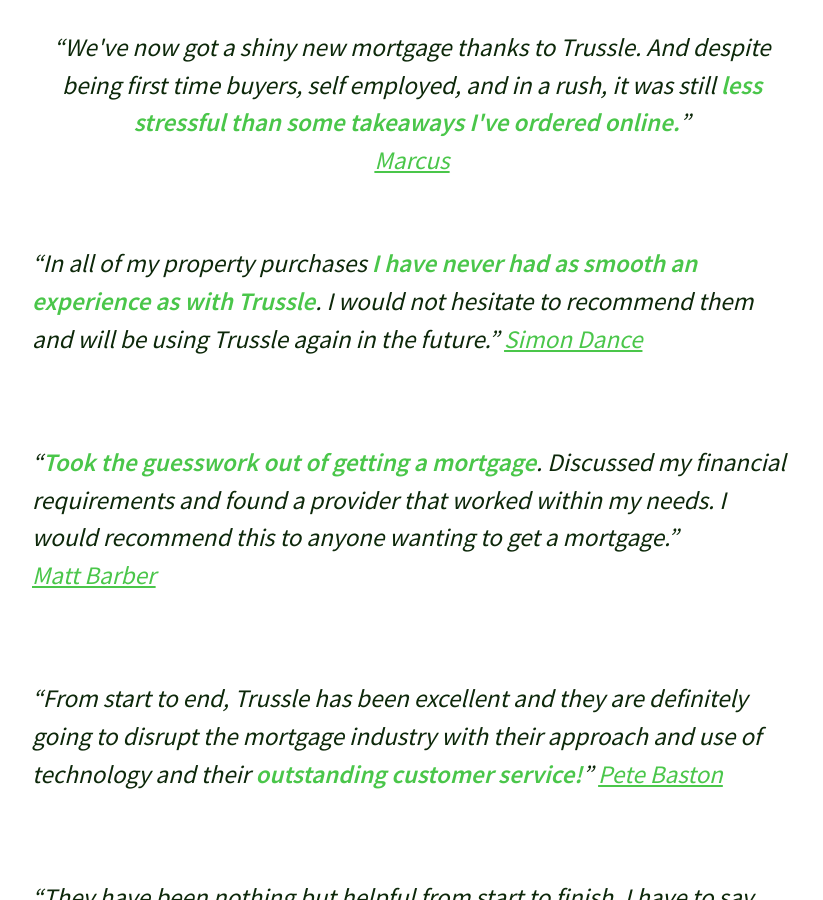
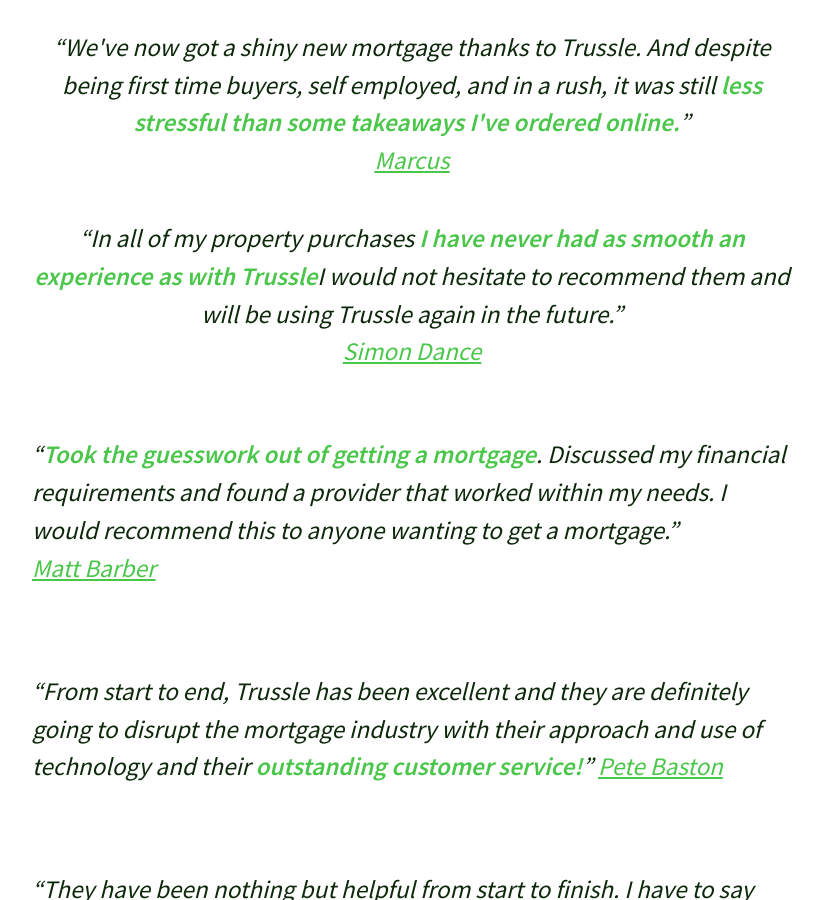
Before and after one commit to olitrussle/blog, a Jekyll site: the page built from _posts/2017-03-03-celebrating-100-reviews-our-7-favourites.md, in a window 1280 px wide and 900 px high, scrolled down 1689 px. Shown: the whole window, without its empty margins (228-1051 px from the left). Built offline with Jekyll 4.4.1, drawn with Linux system fonts in a browser that asks for light colours.

Commit message:
Updated 2017-03-03-celebrating-100-reviews-our-7-favourites.md

```diff
--- a/_posts/2017-03-03-celebrating-100-reviews-our-7-favourites.md
+++ b/_posts/2017-03-03-celebrating-100-reviews-our-7-favourites.md
@@ -32,7 +32,15 @@
     <br/>
     <a href="https://www.trustpilot.com/reviews/5879ec6d8a103103cc1b209a">Marcus</a>
 
-> "In all of my property purchases **<span style="color:#4AC64A">I have never had as smooth an experience as with Trussle</span>**. I would not hesitate to recommend them and  will be using Trussle again in the future." [Simon Dance](https://www.trustpilot.com/reviews/5888b3e37b45660ac890214d)
+> <div style="text-align: center">
+    “In all of my property purchases <span style="font-weight: bold; color:#4AC64A">I have never had as smooth an experience as with Trussle</span>I would not hesitate to recommend them and  will be using Trussle again in the future.”
+    <br/>
+    <a href="https://www.trustpilot.com/reviews/5888b3e37b45660ac890214d">Simon Dance</a>
+
+
+
+
+
 
 > "**<span style="color:#4AC64A">Took the guesswork out of getting a mortgage</span>**. Discussed my financial requirements and found a provider that worked within my needs. I would recommend this to anyone wanting to get a mortgage." [Matt Barber](https://www.trustpilot.com/reviews/586e648c8a10310b701d49fe)
 
```
